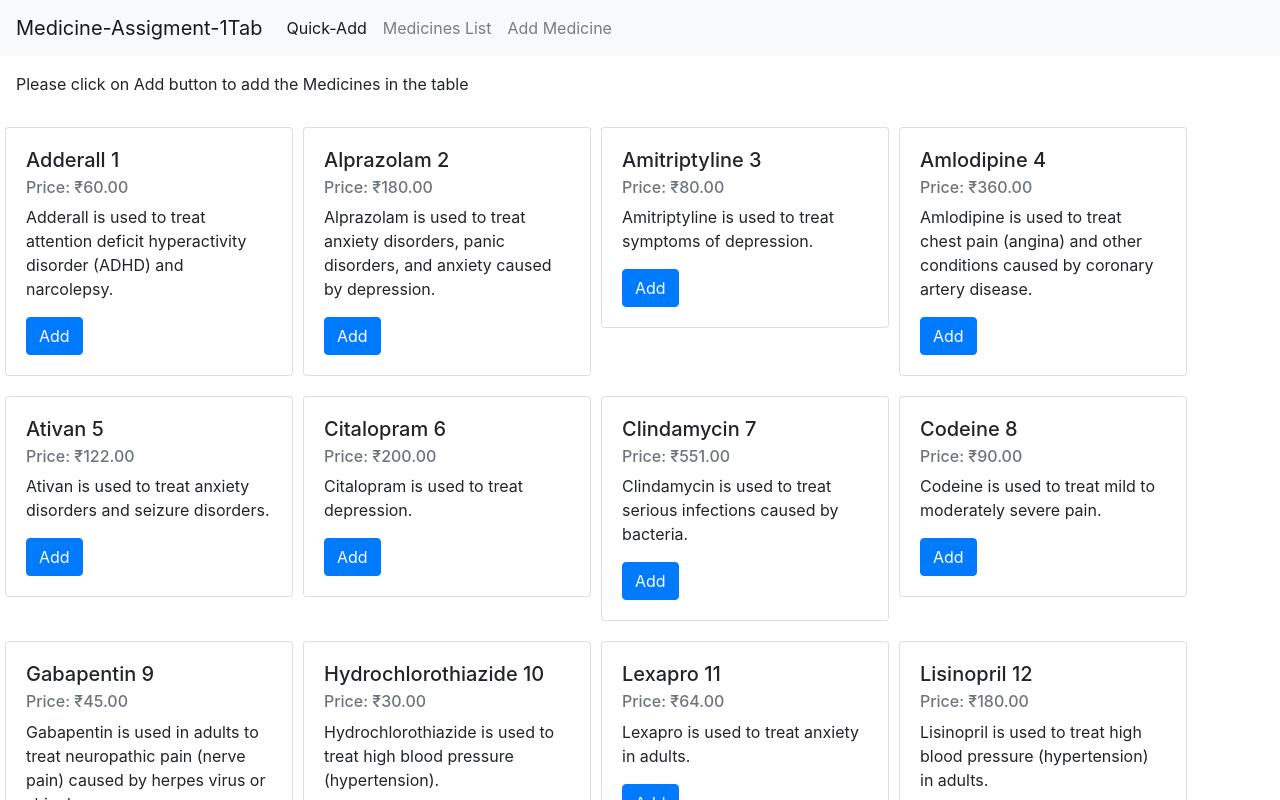
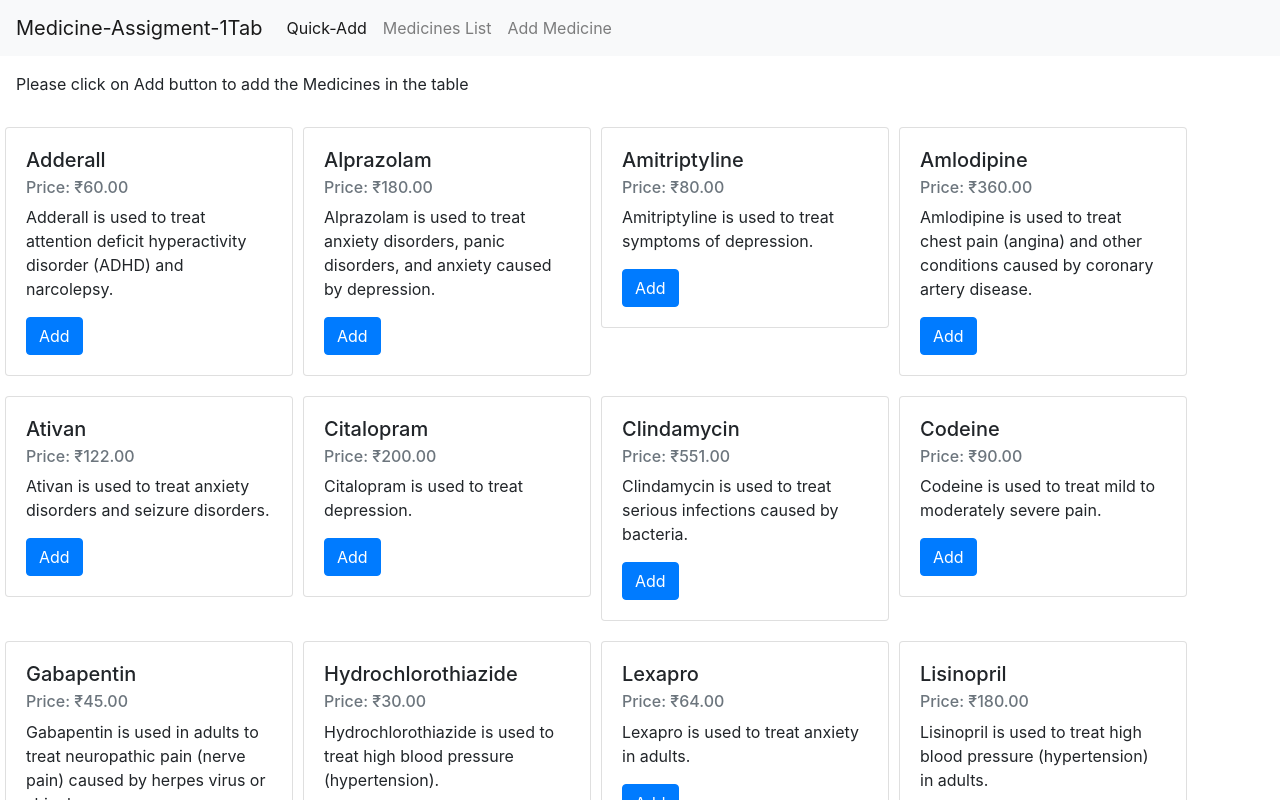
Before and after one commit to joshirohit1988/Medicine-assignment-1Tab, an Angular app: page /quickadd in a window 1280 px wide. Shown: the top 800 px of the page. Built offline with nearby package versions, Linux system fonts and the light colour scheme.

Commit message:
Removing Irrelevant Id which was appearing on card

```diff
--- a/src/app/shared/card/card.component.html
+++ b/src/app/shared/card/card.component.html
@@ -1,6 +1,6 @@
 <div class="card" style="width: 18rem">
     <div class="card-body">
-      <h5 class="card-title">{{medicine.name}}        {{medicine.id}}</h5>
+      <h5 class="card-title">{{medicine.name}}</h5>
       <h6 class="card-subtitle mb-2 text-muted">Price: {{medicine.price | currency:'INR'}}</h6>
       <p class="card-text">{{medicine.description}}</p>
 
```
